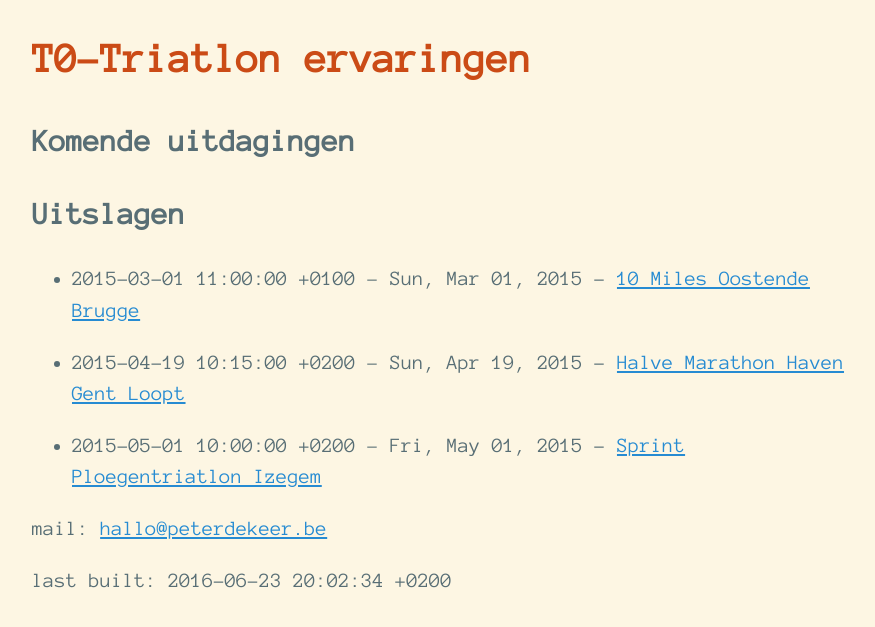
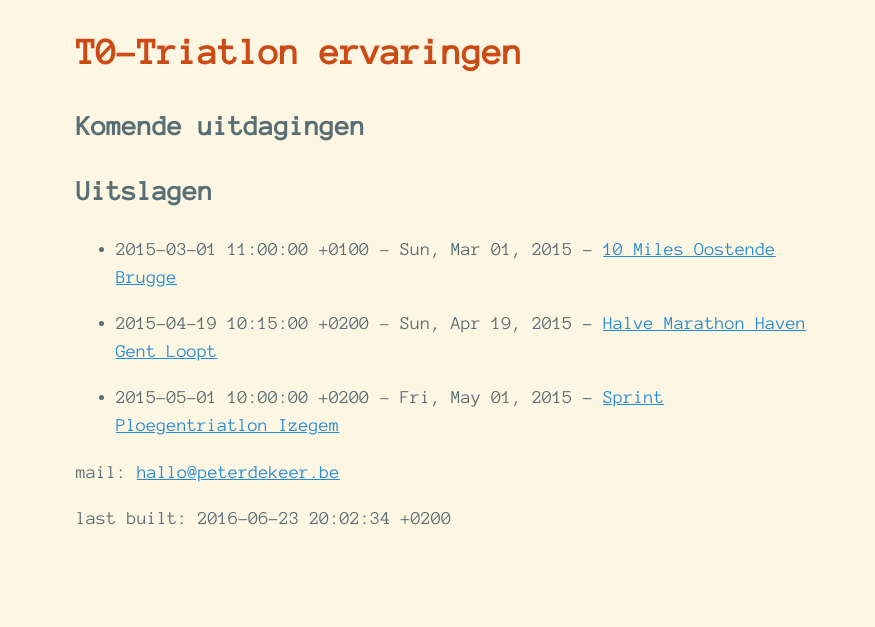
Before and after one commit to PeterDeKeer/PeterDeKeer.github.io, a Jekyll site: the page built from index.md, in a window 1280 px wide. Shown: the top 627 px of the page, without its empty margins (192-1067 px from the left). Built offline with Jekyll 4.4.1, drawn with Linux system fonts in a browser that asks for light colours.

Commit message:
Update default.html

```diff
--- a/_layouts/default.html
+++ b/_layouts/default.html
@@ -11,7 +11,7 @@
   <link rel="dns-prefetch" href="//fonts.googleapis.com">
   <link href='//fonts.googleapis.com/css?family=Anonymous+Pro' rel='stylesheet' type='text/css'>
   <style>
-    body {font-family:'Anonymous Pro',monospace;color: #586e75; background-color: #fdf6e3;font-size: calc( 12px + 4 * (100vw - 400px) / 400 );line-height: 1.5;max-width:40em;width:90%;margin:auto;}
+    body {font-family:'Anonymous Pro',monospace;color: #586e75; background-color: #fdf6e3;font-size: calc( 12px + 3 * (100vw - 400px) / 400 );line-height: 1.5;max-width:40em;width:90%;margin:auto;}
     h1 {color: #cb4b16;font-weight: bold;}
     a {color: #268bd2;}
     a:visited {color: #6c71c4;}
```
